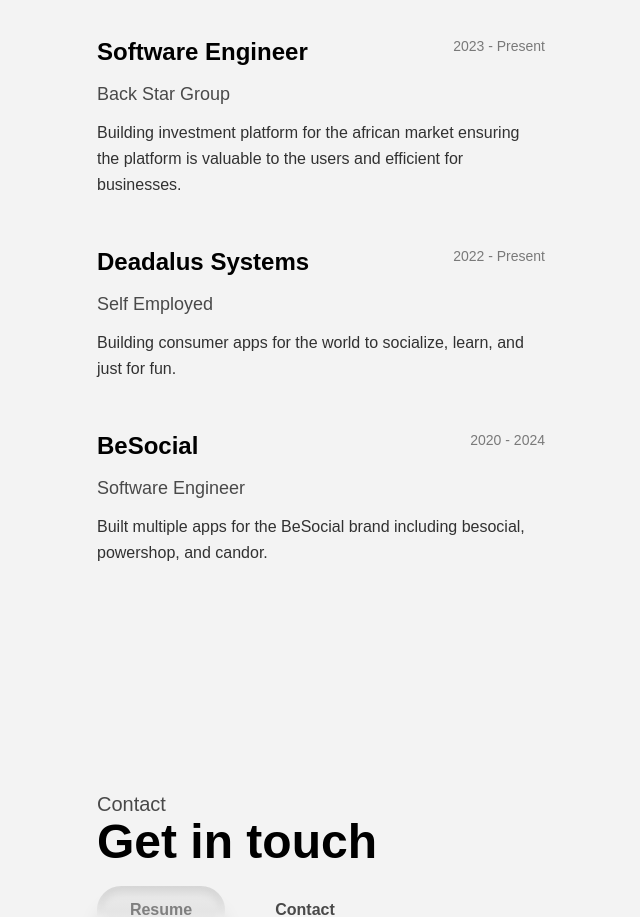
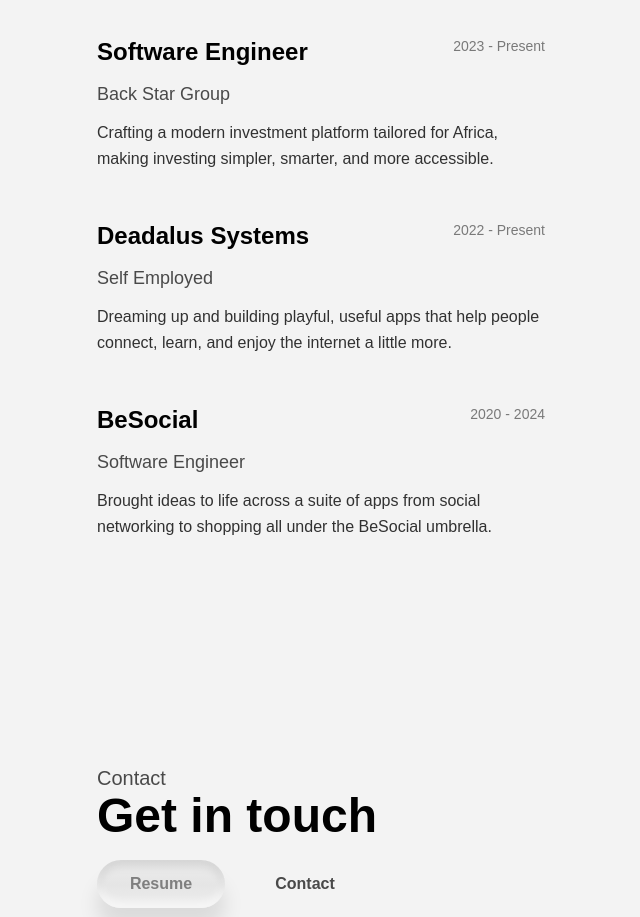
Before and after one commit to champ3oy/champ, a Next.js app: page / in a window 1280 px wide. Shown: the part 1380-2297 px from the top of the page, without its empty margins (319-959 px from the left). Built offline with nearby package versions, Linux system fonts and the light colour scheme; a web font is replaced by a local one.

Commit message:
mod: add price on landing page

```diff
--- a/app/page.tsx
+++ b/app/page.tsx
@@ -32,21 +32,22 @@
     title: 'Software Engineer',
     company: 'Back Star Group',
     duration: '2023 - Present',
-    description: 'Building investment platform for the african market ensuring the platform is valuable to the users and efficient for businesses.'
+    description: 'Crafting a modern investment platform tailored for Africa, making investing simpler, smarter, and more accessible.'
   },
   {
     title: 'Deadalus Systems',
     company: 'Self Employed',
     duration: '2022 - Present',
-    description: 'Building consumer apps for the world to socialize, learn, and just for fun.'
+    description: 'Dreaming up and building playful, useful apps that help people connect, learn, and enjoy the internet a little more.'
   },
   {
     title: 'BeSocial',
     company: 'Software Engineer',
     duration: '2020 - 2024',
-    description: 'Built multiple apps for the BeSocial brand including besocial, powershop, and candor.'
+    description: 'Brought ideas to life across a suite of apps from social networking to shopping all under the BeSocial umbrella.'
   }
-]
+];
+
 
 const ExperienceCard = ({ title, company, duration, description }: { title: string, company: string, duration: string, description: string }) => {
   return (
```
